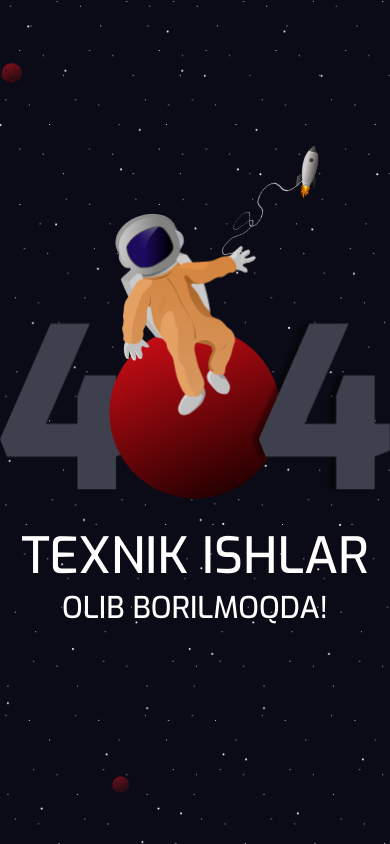
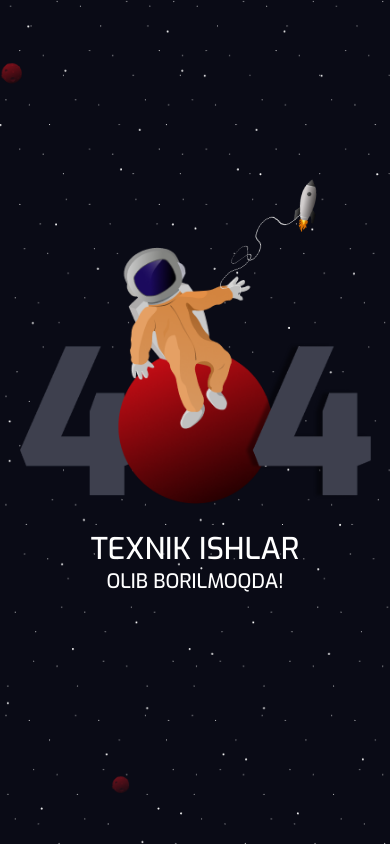
Before and after one commit to sukhrobbeksoatov/404, a plain HTML site: page index.html in a window 390 px wide. Drawn offline with Linux system fonts and the light colour scheme.

Commit message:
make page responsive

```diff
--- a/css/main.css
+++ b/css/main.css
@@ -52,7 +52,7 @@ body {
   line-height: 1.5;
   font-weight: 300;
   color: var(--text-color);
-  background: #0A0B16 url("../images/bg.png") no-repeat center/cover;
+  background: #0a0b16 url("../images/bg.png") no-repeat center/cover;
   display: flex;
   flex-direction: column;
   align-items: center;
@@ -95,6 +95,11 @@ body {
     left: 55%;
   }
 }
+@media only screen and (max-width: 576px) {
+  .image {
+    max-width: 90%;
+  }
+}
 
 .img {
   max-width: 392px;
@@ -114,11 +119,33 @@ body {
   font-size: 50px;
   line-height: 1.2;
   font-weight: 500;
+  transition: font-size 0.5s ease;
+}
+@media only screen and (max-width: 768px) {
+  .content__title {
+    font-size: 40px;
+  }
+}
+@media only screen and (max-width: 576px) {
+  .content__title {
+    font-size: 30px;
+  }
 }
 
 .content__text {
   font-size: 30px;
   font-weight: 300;
+  transition: font-size 0.5s ease;
+}
+@media only screen and (max-width: 768px) {
+  .content__text {
+    font-size: 24px;
+  }
+}
+@media only screen and (max-width: 576px) {
+  .content__text {
+    font-size: 20px;
+  }
 }
 
 /* CONTAINER */
```
